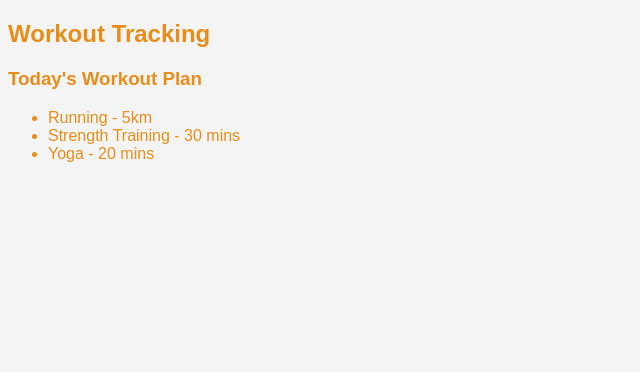
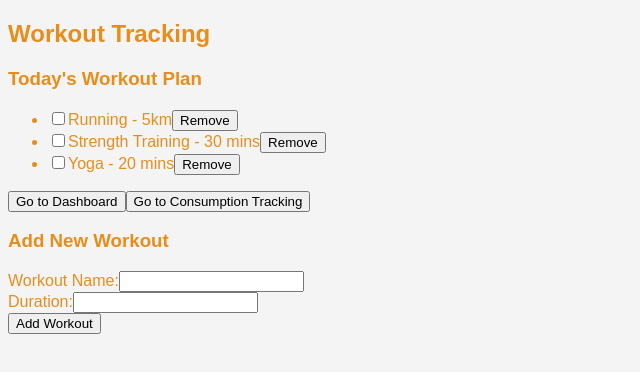
Before and after one commit to mobolaji22/quickfit, a React (Vite) app: page /workout-tracking in a window 1280 px wide. Shown: the top 372 px of the page, without its empty margins (0-640 px from the left). Built offline with nearby package versions, Linux system fonts and the light colour scheme; sample sign-in values are in the browser's storage.

Commit message:
working on dashboard

```diff
--- a/src/App.jsx
+++ b/src/App.jsx
@@ -10,6 +10,14 @@ import DailyJournal from "./components/DailyJournal";
 import PrivateRoute from "./components/PrivateRoute";
 import "./styles/variables.css";
 
+const userData = {
+  caloriesBurned: 450,
+  stepsTaken: 10000,
+  activeHours: 2,
+  workoutsCompleted: 5,
+  goalProgress: 70,
+};
+
 function App() {
   return (
     <Router>
@@ -19,7 +27,9 @@ function App() {
           <Route path="/register" element={<Registration />} />
           <Route
             path="/dashboard"
-            element={<PrivateRoute element={Dashboard} />}
+            element={
+              <PrivateRoute element={() => <Dashboard userData={userData} />} />
+            }
           />
           <Route
             path="/workout-tracking"
--- a/src/components/Dashboard.jsx
+++ b/src/components/Dashboard.jsx
@@ -1,22 +1,56 @@
-// import "./Dashboard.css";
+import { useNavigate } from "react-router-dom";
+import { logoutUser, getCurrentUser } from "../services/authService";
 
-const Dashboard = () => {
+const Dashboard = ({ userData }) => {
+  const navigate = useNavigate();
+  const currentUser = getCurrentUser();
+
+  const handleLogout = () => {
+    logoutUser();
+    navigate("/");
+  };
+
   return (
     <div className="dashboard-container">
-      <h2>Welcome to Your Dashboard</h2>
+      <h2>Welcome, {currentUser ? currentUser.username : "User"}</h2>
       <div className="stats">
         <div className="stat-item">
           <h3>Calories Burned</h3>
-          <p>450 kcal</p>
+          <p>{userData.caloriesBurned} kcal</p>
         </div>
         <div className="stat-item">
           <h3>Steps Taken</h3>
-          <p>10,000 steps</p>
+          <p>{userData.stepsTaken} steps</p>
         </div>
         <div className="stat-item">
           <h3>Active Hours</h3>
-          <p>2 hours</p>
+          <p>{userData.activeHours} hours</p>
         </div>
+        <div className="stat-item">
+          <h3>Workouts Completed</h3>
+          <p>{userData.workoutsCompleted}</p>
+        </div>
+        <div className="stat-item">
+          <h3>Goal Progress</h3>
+          <p>{userData.goalProgress}%</p>
+        </div>
+      </div>
+      <div className="dashboard-buttons">
+        <button onClick={() => navigate("/workout-tracking")}>
+          Workout Tracking
+        </button>
+        <button onClick={() => navigate("/consumption-tracking")}>
+          Consumption Tracking
+        </button>
+        <button onClick={() => navigate("/activity-planning")}>
+          Activity Planning
+        </button>
+        <button onClick={() => navigate("/daily-journal")}>
+          Daily Journal
+        </button>
+        <button onClick={handleLogout} className="logout-button">
+          Logout
+        </button>
       </div>
     </div>
   );
--- a/src/components/WorkoutTracking.jsx
+++ b/src/components/WorkoutTracking.jsx
@@ -1,19 +1,99 @@
-// import "./WorkoutTracking.css";
+import { useState } from "react";
+import { useNavigate } from "react-router-dom";
 
 const WorkoutTracking = () => {
+  const navigate = useNavigate();
+
+  const [workouts, setWorkouts] = useState([
+    { id: 1, name: "Running", duration: "5km", completed: false },
+    { id: 2, name: "Strength Training", duration: "30 mins", completed: false },
+    { id: 3, name: "Yoga", duration: "20 mins", completed: false },
+  ]);
+
+  const toggleCompletion = (id) => {
+    setWorkouts(
+      workouts.map((workout) =>
+        workout.id === id
+          ? { ...workout, completed: !workout.completed }
+          : workout
+      )
+    );
+  };
+
+  const addWorkout = (newWorkout) => {
+    setWorkouts([...workouts, { id: Date.now(), ...newWorkout }]);
+  };
+
+  const removeWorkout = (id) => {
+    setWorkouts(workouts.filter((workout) => workout.id !== id));
+  };
+
   return (
     <div className="workout-tracking-container">
       <h2>Workout Tracking</h2>
       <div className="workout-plan">
         <h3>Today&apos;s Workout Plan</h3>
         <ul>
-          <li>Running - 5km</li>
-          <li>Strength Training - 30 mins</li>
-          <li>Yoga - 20 mins</li>
+          {workouts.map((workout) => (
+            <li key={workout.id}>
+              <input
+                type="checkbox"
+                checked={workout.completed}
+                onChange={() => toggleCompletion(workout.id)}
+              />
+              {workout.name} - {workout.duration}
+              <button onClick={() => removeWorkout(workout.id)}>Remove</button>
+            </li>
+          ))}
         </ul>
+        <button onClick={() => navigate("/dashboard")}>Go to Dashboard</button>
+        <button onClick={() => navigate("/consumption-tracking")}>
+          Go to Consumption Tracking
+        </button>
+        {/* Add more navigation buttons as needed */}
+      </div>
+      <div className="add-workout">
+        <h3>Add New Workout</h3>
+        <AddWorkoutForm addWorkout={addWorkout} />
       </div>
     </div>
   );
 };
 
+const AddWorkoutForm = ({ addWorkout }) => {
+  const [name, setName] = useState("");
+  const [duration, setDuration] = useState("");
+
+  const handleSubmit = (e) => {
+    e.preventDefault();
+    if (name && duration) {
+      addWorkout({ name, duration, completed: false });
+      setName("");
+      setDuration("");
+    }
+  };
+
+  return (
+    <form onSubmit={handleSubmit}>
+      <div>
+        <label>Workout Name:</label>
+        <input
+          type="text"
+          value={name}
+          onChange={(e) => setName(e.target.value)}
+        />
+      </div>
+      <div>
+        <label>Duration:</label>
+        <input
+          type="text"
+          value={duration}
+          onChange={(e) => setDuration(e.target.value)}
+        />
+      </div>
+      <button type="submit">Add Workout</button>
+    </form>
+  );
+};
+
 export default WorkoutTracking;
--- a/src/styles/WorkingTracking.css
+++ b/src/styles/WorkingTracking.css
@@ -0,0 +1,62 @@
+/* WorkoutTracking.css */
+
+.workout-tracking-container {
+  padding: 20px;
+  background-color: #f8f8f8;
+  border-radius: 10px;
+  max-width: 800px;
+  margin: 0 auto;
+}
+
+h2,
+h3 {
+  text-align: center;
+  margin-bottom: 20px;
+}
+
+.workout-plan ul {
+  list-style-type: none;
+  padding: 0;
+}
+
+.workout-plan li {
+  background-color: #fff;
+  padding: 15px;
+  margin: 10px 0;
+  border-radius: 10px;
+  display: flex;
+  justify-content: space-between;
+  align-items: center;
+  box-shadow: 0 0 10px rgba(0, 0, 0, 0.1);
+}
+
+.add-workout {
+  margin-top: 20px;
+}
+
+.add-workout form {
+  display: flex;
+  flex-direction: column;
+}
+
+.add-workout form div {
+  margin-bottom: 10px;
+}
+
+button {
+  padding: 10px 15px;
+  background-color: #007bff;
+  color: #fff;
+  border: none;
+  border-radius: 5px;
+  cursor: pointer;
+  transition: background-color 0.3s ease;
+}
+
+button:hover {
+  background-color: #0056b3;
+}
+
+button[type="submit"] {
+  margin-top: 10px;
+}
```
Also changed, not shown: src/styles/Dashboard.css (+62 -0 lines).
